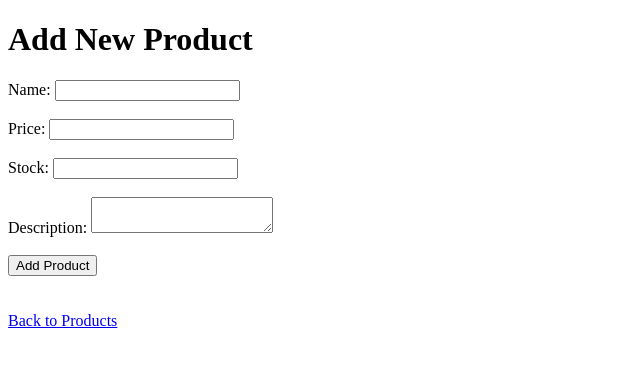
After one commit to gopita/ABInbev_case, a Flask app: template templates/add_product.html in a window 1280 px wide. The commit adds this page. Shown: the top 367 px of the page, without its empty margins (0-640 px from the left). Run offline with Flask 3, Linux system fonts and the light colour scheme; the template is opened without the code that fills it, so the values that code supplies are empty.

Commit message:
create add, remove and edit products function for admin users

```diff
--- a/app.py
+++ b/app.py
@@ -100,6 +100,92 @@ def products():
     # Pass the user's name and role to the template
     return render_template('products.html', products=all_products, name=user['name'], role=user['role'])
 
+# Add Product Route (admin only)
+@app.route('/add_product', methods=['GET', 'POST'])
+def add_product():
+    if 'username' not in session:
+        return redirect(url_for('login'))
+
+    username = session['username']
+
+    # Fetch the user's role
+    role = User.get_role(username)
+
+    if role != 'admin':
+        flash('Only admins can add products.', 'danger')
+        return redirect(url_for('products'))
+
+    if request.method == 'POST':
+        name = request.form['name']
+        price = float(request.form['price'])
+        stock = int(request.form['stock'])
+        description = request.form['description']
+
+        # Save the new product
+        product = Product(name=name, price=price, stock=stock, description=description)
+        product.save()
+
+        flash('Product added successfully!', 'success')
+        return redirect(url_for('products'))
+
+    return render_template('add_product.html')
+
+
+# Edit Product Route (admin only)
+@app.route('/edit_product/<int:product_id>', methods=['GET', 'POST'])
+def edit_product(product_id):
+    if 'username' not in session:
+        return redirect(url_for('login'))
+
+    username = session['username']
+
+    # Fetch the user's role
+    role = User.get_role(username)
+
+    if role != 'admin':
+        flash('Only admins can edit products.', 'danger')
+        return redirect(url_for('products'))
+
+    # Fetch product by id
+    product = Product.get_by_id(product_id)
+
+    if request.method == 'POST':
+        name = request.form['name']
+        price = float(request.form['price'])
+        stock = int(request.form['stock'])
+        description = request.form['description']
+
+        # Ensure that the product ID is passed to the update method
+        updated_product = Product(id=product_id)
+        updated_product.update(product_id, name, price, stock, description)
+
+        flash('Product updated successfully!', 'success')
+        return redirect(url_for('products'))
+
+    return render_template('edit_product.html', product=product)
+
+
+# Remove Product Route (admin only)
+@app.route('/remove_product/<int:product_id>', methods=['POST'])
+def remove_product(product_id):
+    if 'username' not in session:
+        return redirect(url_for('login'))
+
+    username = session['username']
+
+    # Fetch the user's role
+    role = User.get_role(username)
+
+    if role != 'admin':
+        flash('Only admins can remove products.', 'danger')
+        return redirect(url_for('products'))
+
+    # Remove the product
+    Product.remove(product_id)
+
+    flash('Product removed successfully!', 'success')
+    return redirect(url_for('products'))
+
 
 # Cart Route
 @app.route('/cart')
--- /dev/null
+++ b/templates/add_product.html
@@ -0,0 +1,30 @@
+<!DOCTYPE html>
+<html lang="en">
+<head>
+    <meta charset="UTF-8">
+    <meta name="viewport" content="width=device-width, initial-scale=1.0">
+    <title>Add Product</title>
+</head>
+<body>
+    <h1>Add New Product</h1>
+
+    <form method="POST" action="/add_product">
+        <label for="name">Name:</label>
+        <input type="text" id="name" name="name" required><br><br>
+
+        <label for="price">Price:</label>
+        <input type="number" id="price" name="price" step="0.01" required><br><br>
+
+        <label for="stock">Stock:</label>
+        <input type="number" id="stock" name="stock" required><br><br>
+
+        <label for="description">Description:</label>
+        <textarea id="description" name="description" required></textarea><br><br>
+
+        <button type="submit">Add Product</button>
+    </form>
+
+    <br><br>
+    <a href="/products">Back to Products</a>
+</body>
+</html>
```
Also changed, not shown: models.py (+29 -1 lines), templates/edit_product.html (added, +30 -0 lines), templates/products.html (+16 -1 lines), database.db.
